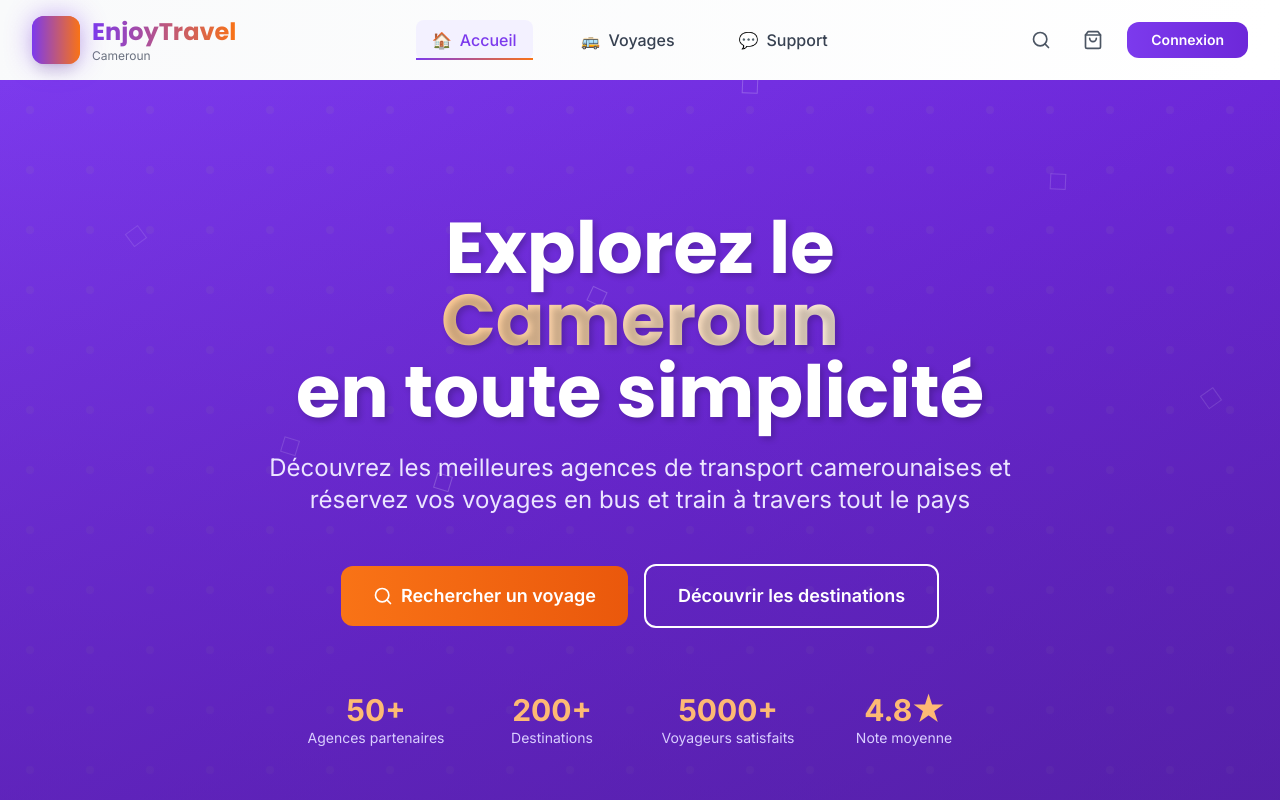
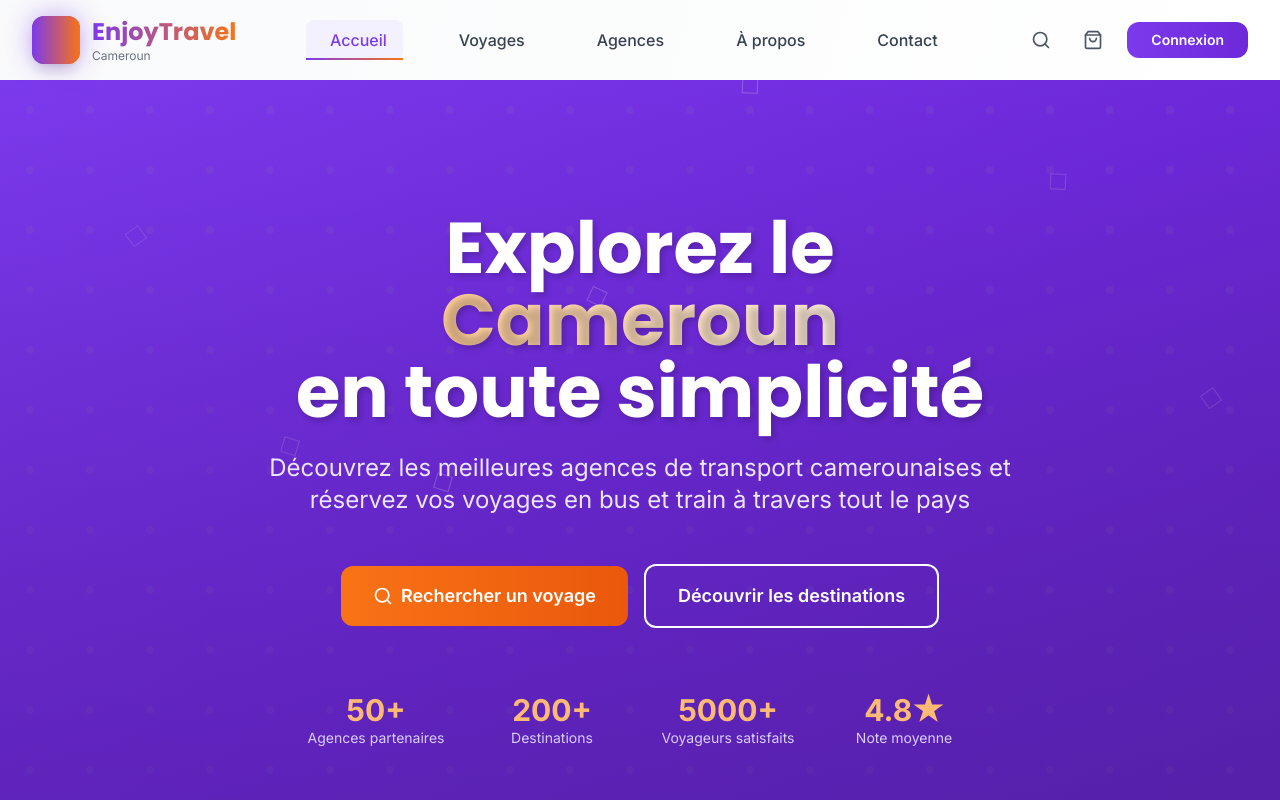
Before and after one commit to griotets/237travel, a React (Vite) app: page / in a window 1280 px wide. Shown: the top 800 px of the page. Built offline with nearby package versions, Linux system fonts and the light colour scheme.

Commit message:
Update Navbar to be more professional without icons
cgen-7908f45316dd489780d9d4ba1cff38de

```diff
--- a/src/components/Navbar.jsx
+++ b/src/components/Navbar.jsx
@@ -35,9 +35,11 @@ const Navbar = () => {
   }, [])
 
   const navigation = [
-    { name: 'Accueil', href: '/', icon: '🏠' },
-    { name: 'Voyages', href: '/search', icon: '🚌' },
-    { name: 'Support', href: '/support', icon: '💬' },
+    { name: 'Accueil', href: '/' },
+    { name: 'Voyages', href: '/search' },
+    { name: 'Agences', href: '/agencies' },
+    { name: 'À propos', href: '/about' },
+    { name: 'Contact', href: '/contact' },
   ]
 
   const handleLogout = () => {
```
